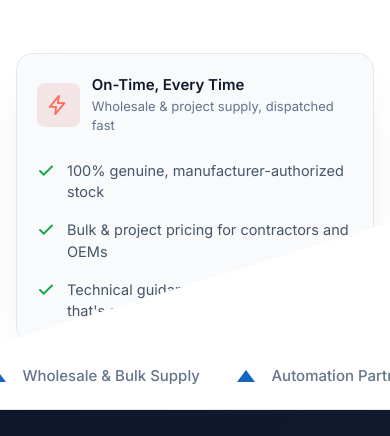
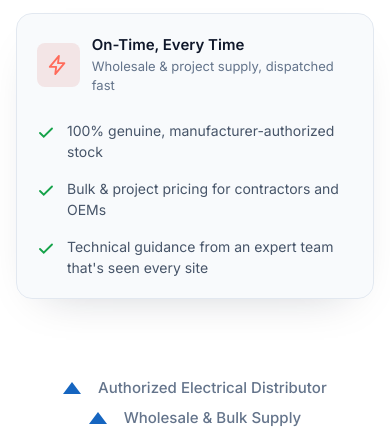
Before and after one commit to Ashvin981/ag-electric-automation, a plain HTML site: page index.html in a window 390 px wide. Shown: the part 663-1099 px from the top of the page. Drawn offline with nearby package versions, Linux system fonts and the light colour scheme.

Commit message:
Push index2 update

```diff
--- a/index.html
+++ b/index.html
@@ -607,6 +607,128 @@
   }
   #home .hero-info-card{
     padding:1.25rem !important;
+  }
+}
+
+
+/* FINAL FIX: prevent mobile hero content from being clipped or broken */
+@media (max-width:1023px){
+  /* The desktop diagonal shape was cutting off the lower hero content. */
+  #home.diagonal-cut{
+    clip-path:none !important;
+    height:auto !important;
+    min-height:0 !important;
+    padding-bottom:4rem !important;
+  }
+
+  /* Remove the desktop upward offset from the information card. */
+  #home > .max-w-7xl > .lg\:col-span-5{
+    transform:none !important;
+    margin-top:2rem !important;
+    width:100% !important;
+  }
+
+  #home > .max-w-7xl > .lg\:col-span-7,
+  #home > .max-w-7xl > .lg\:col-span-5{
+    min-width:0 !important;
+    max-width:100% !important;
+  }
+
+  /* Hero text must wrap naturally within the phone viewport. */
+  #home .hero-eyebrow{
+    white-space:normal !important;
+    overflow:visible !important;
+    word-break:normal !important;
+    overflow-wrap:anywhere !important;
+  }
+
+  #home .hero-heading,
+  #home .hero-copy{
+    white-space:normal !important;
+    overflow:visible !important;
+    word-break:normal !important;
+    overflow-wrap:break-word !important;
+    max-width:100% !important;
+  }
+
+  /* Keep every line inside the feature card. */
+  #home .hero-info-card{
+    width:100% !important;
+    max-width:100% !important;
+    height:auto !important;
+    min-height:0 !important;
+    box-sizing:border-box !important;
+    overflow:visible !important;
+  }
+
+  #home .hero-info-list{
+    width:100% !important;
+    max-width:100% !important;
+  }
+
+  #home .hero-info-list li{
+    display:flex !important;
+    align-items:flex-start !important;
+    width:100% !important;
+    max-width:100% !important;
+    min-width:0 !important;
+    box-sizing:border-box !important;
+    white-space:normal !important;
+    overflow:visible !important;
+    overflow-wrap:anywhere !important;
+    word-break:normal !important;
+    line-height:1.55 !important;
+  }
+
+  #home .hero-info-list li svg{
+    flex:0 0 18px !important;
+    margin-top:.25rem !important;
+  }
+
+  #home .hero-info-list li{
+    gap:.75rem !important;
+  }
+
+  /* Do not let the decorative shape create a clipping boundary. */
+  #home .hero-decoration{
+    pointer-events:none !important;
+  }
+
+  /* Trust strip also wraps instead of running outside the phone width. */
+  .trust-strip{
+    flex-wrap:wrap !important;
+    justify-content:center !important;
+    width:100% !important;
+    max-width:100% !important;
+    box-sizing:border-box !important;
+    padding-left:1rem !important;
+    padding-right:1rem !important;
+    overflow:visible !important;
+  }
+
+  .trust-strip-item{
+    white-space:normal !important;
+    text-align:center !important;
+    max-width:100% !important;
+  }
+}
+
+@media (max-width:767px){
+  #home.diagonal-cut{
+    padding-top:3.5rem !important;
+    padding-bottom:3.5rem !important;
+  }
+
+  #home .hero-info-card{
+    padding:1.25rem !important;
+  }
+
+  #home .hero-info-list{
+    font-size:14px !important;
+  }
+
+  #home .hero-info-list li{
+    line-height:1.5 !important;
   }
 }
 
```
